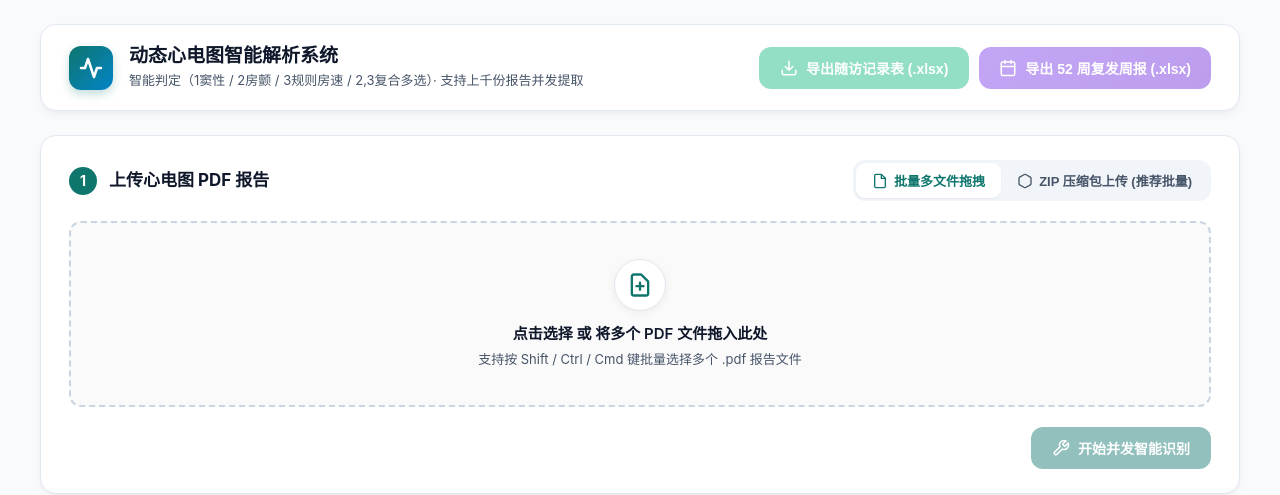
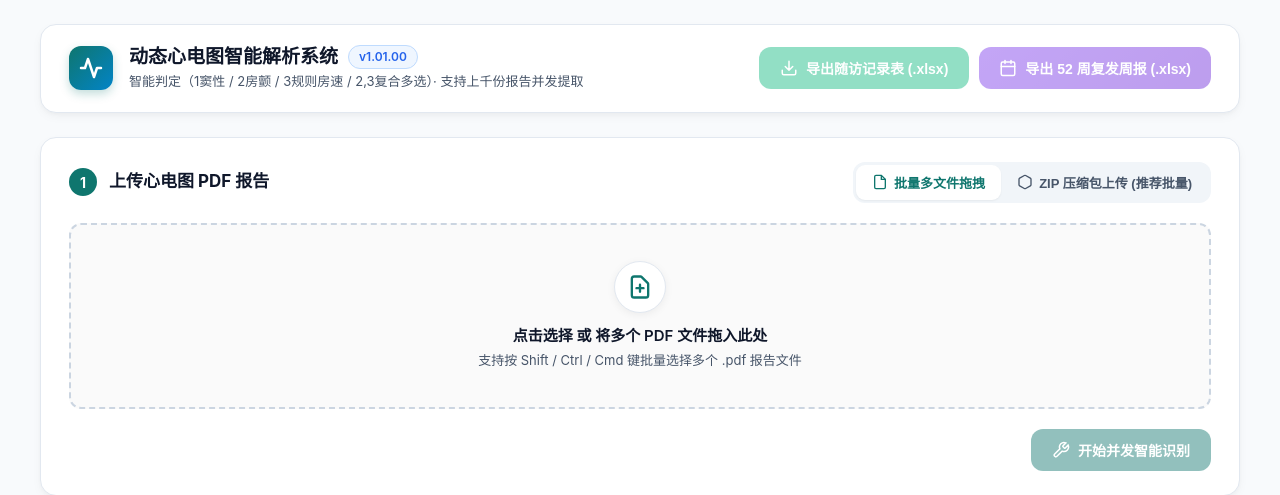
Before and after one commit to YiRen15/PDF-Excel, a Flask app: page / in a window 1280 px wide. Shown: the top 495 px of the page. Run offline with Flask 3, Linux system fonts and the light colour scheme.

Commit message:
Release PDF-Excel 1.01.00: Update parse_hms time logic, add omitted name recognition, add ECGENDAT calculation, and record version PDF-Excel 1.01.00

```diff
--- a/app.py
+++ b/app.py
@@ -15,6 +15,8 @@ STATIC_DIR = os.path.join(BASE_DIR, 'static')
 
 app = Flask(__name__, template_folder=TEMPLATE_DIR, static_folder=STATIC_DIR)
 app.config['MAX_CONTENT_LENGTH'] = 4096 * 1024 * 1024
+
+APP_VERSION = "PDF-Excel 1.01.00"
 
 PARSED_CACHE = {
     "data": [],
--- a/parser_engine.py
+++ b/parser_engine.py
@@ -7,6 +7,8 @@ import tempfile
 import openpyxl
 from openpyxl.styles import Alignment, Border, Side, Font
 from concurrent.futures import ThreadPoolExecutor, as_completed
+
+__version__ = "1.01.00"
 
 # 优先使用 C 语言编写的 10 倍极速 PyMuPDF 引擎，若未安装则自动回退至 pdfplumber
 try:
--- a/templates/index.html
+++ b/templates/index.html
@@ -20,8 +20,9 @@
                     </svg>
                 </div>
                 <div class="brand-info">
-                    <div class="title-wrap">
+                    <div class="title-wrap" style="display: flex; align-items: center; gap: 10px;">
                         <h1>动态心电图智能解析系统</h1>
+                        <span class="version-badge" style="background: #eff6ff; color: #2563eb; border: 1px solid #bfdbfe; padding: 2px 10px; border-radius: 20px; font-size: 12px; font-weight: 600;">v1.01.00</span>
                     </div>
                     <p class="subtitle">智能判定（1窦性 / 2房颤 / 3规则房速 / 2,3复合多选）· 支持上千份报告并发提取</p>
                 </div>
```
Also changed, not shown: 9 other files.
